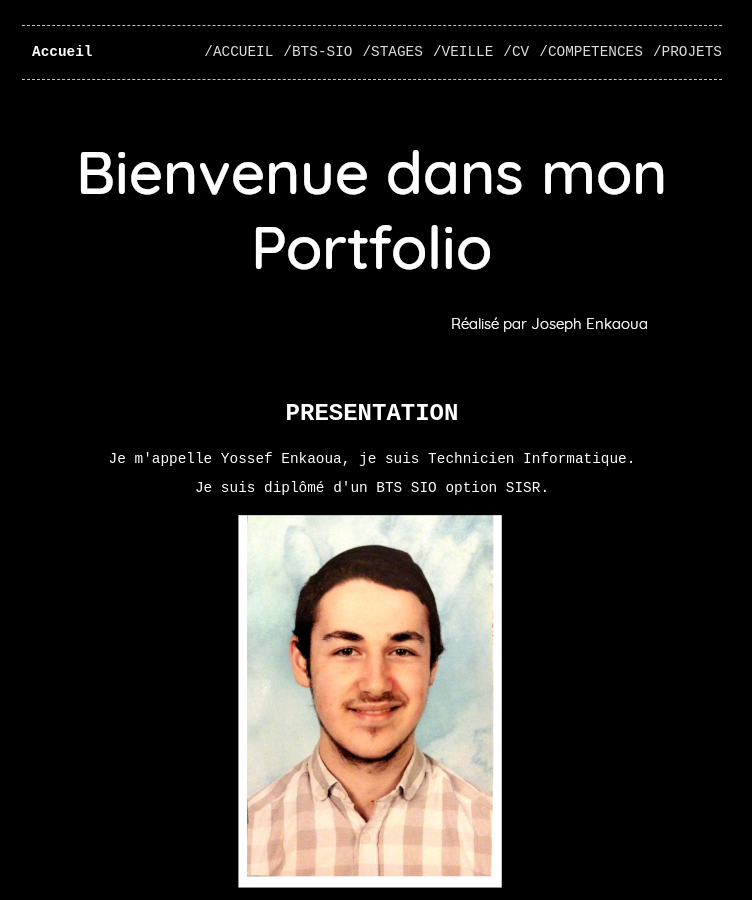
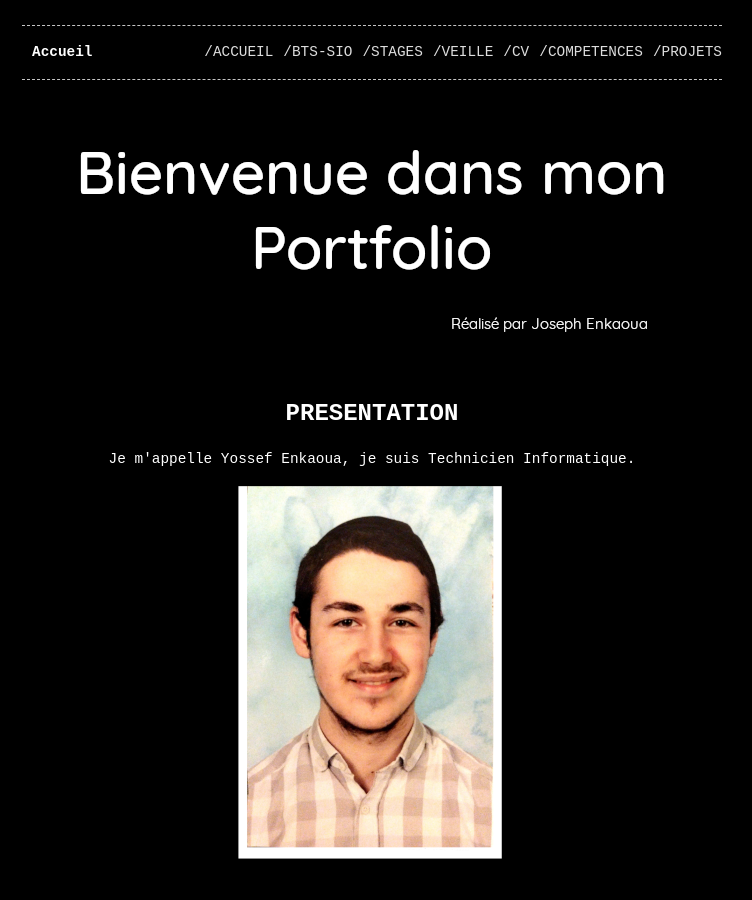
Before and after one commit to Yoyo348/ga_blog, a Jekyll site: the page built from index.md, in a window 1280 px wide and 900 px high. Shown: the whole window, without its empty margins (268-1020 px from the left). Built offline with Jekyll 4.4.1, drawn with Linux system fonts in a browser that asks for light colours.

Commit message:
Update index.md

```diff
--- a/index.md
+++ b/index.md
@@ -11,7 +11,6 @@ detail_image: assets/img/port.png
 <strong><center><font size="5"> PRESENTATION </font></center><strong/>
 
 <center>Je m'appelle Yossef Enkaoua, je suis Technicien Informatique.</center>
-<center>Je suis diplômé d'un BTS SIO option SISR.</center>
 
 <center><img src="assets/img/profil.png"></center>
 
```
